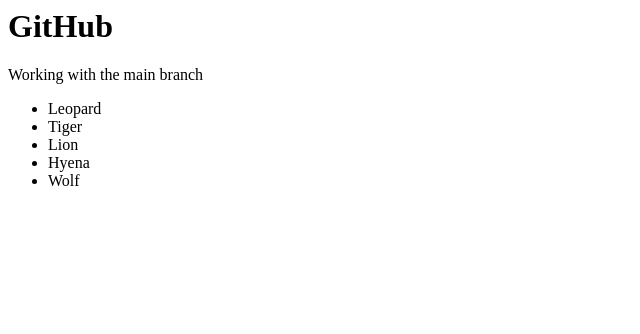
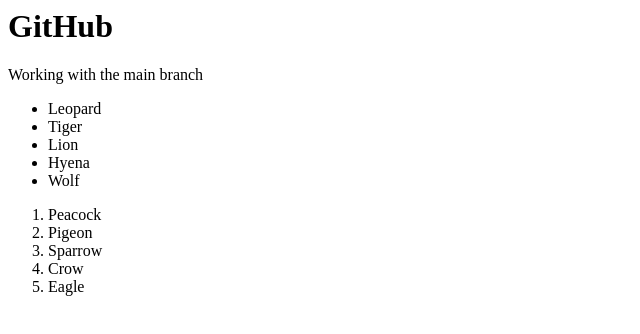
Before and after one commit to bhoomi1301/GitHubDemo, a plain HTML site: page index.html in a window 1280 px wide. Shown: the whole page, without its empty margins (0-640 px from the left). Drawn offline with Linux system fonts and the light colour scheme.

Commit message:
Added Birds List

```diff
--- a/index.html
+++ b/index.html
@@ -10,3 +10,13 @@
         <li>Wolf</li>
     </ul>
 </div>
+
+<div class="birdsList">
+    <ol>
+        <li>Peacock</li>
+        <li>Pigeon</li>
+        <li>Sparrow</li>
+        <li>Crow</li>
+        <li>Eagle</li>
+    </ol>
+</div>
--- a/style.css
+++ b/style.css
@@ -7,3 +7,9 @@ p{
     list-style: none;
     display: inline-block;
 }
+
+.birdList{
+    list-style: none;
+    background-color: darkcyan;
+    display: block;
+}
```
